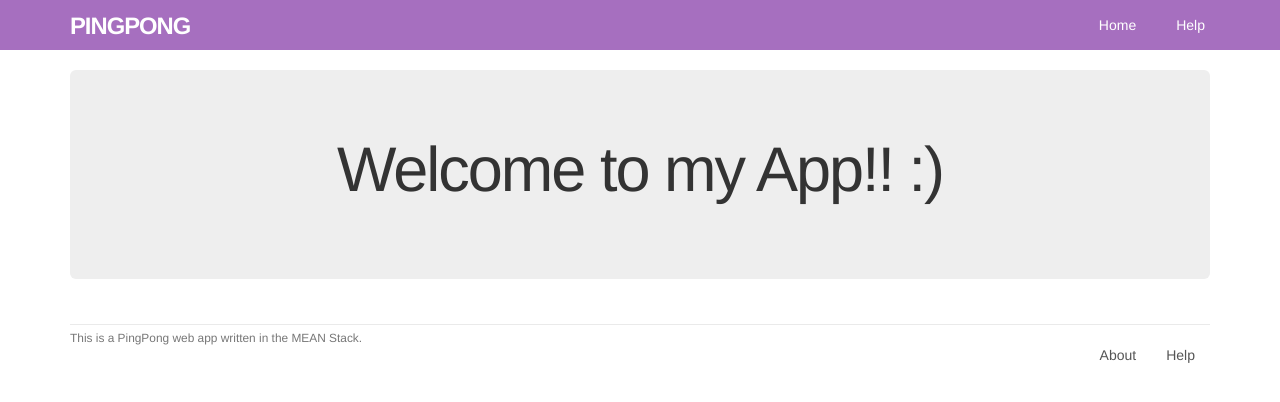
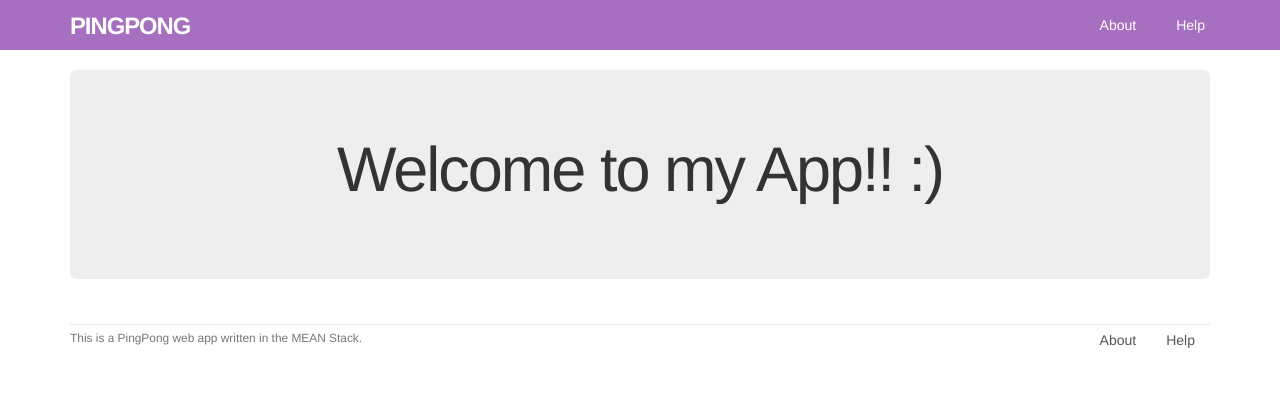
Before and after one commit to beverlily/PingPong, a website: page layouts/main.html in a window 1280 px wide. Drawn offline with nearby package versions, Linux system fonts and the light colour scheme; files that its build step writes are made by us from their sources.

Commit message:
Fixes alignment issues

```diff
--- a/assets/style.css
+++ b/assets/style.css
@@ -56,7 +56,7 @@ header.navbar {
 
 ul.nav.navbar-nav > li > a {
   color: #fff;
-  padding: 0px 5px;
+  padding: 15px 5px;
   transition: 0.25s;
 }
 
@@ -92,5 +92,5 @@ footer  ul {
 
 ul li {
   float: left;
-  margin: 15px;
+  margin: 0px 15px;
 }
--- a/layouts/main.html
+++ b/layouts/main.html
@@ -11,12 +11,12 @@
       <div class="container">
         <a id="logo" href="/">PingPong</a>
         <nav>
-        <ul class="nav navbar-nav navbar-right">
-        <li><a href="/">Home</a></li>
-        <li><a href="/help">Help</a></li>
-    </ul>
-    </nav>
-    </div>
+          <ul class="nav navbar-nav navbar-right">
+            <li><a href="/">About</a></li>
+            <li><a href="/help">Help</a></li>
+          </ul>
+        </nav>
+      </div>
     </header>
     <div class="container">
       <div class="center jumbotron">
```
